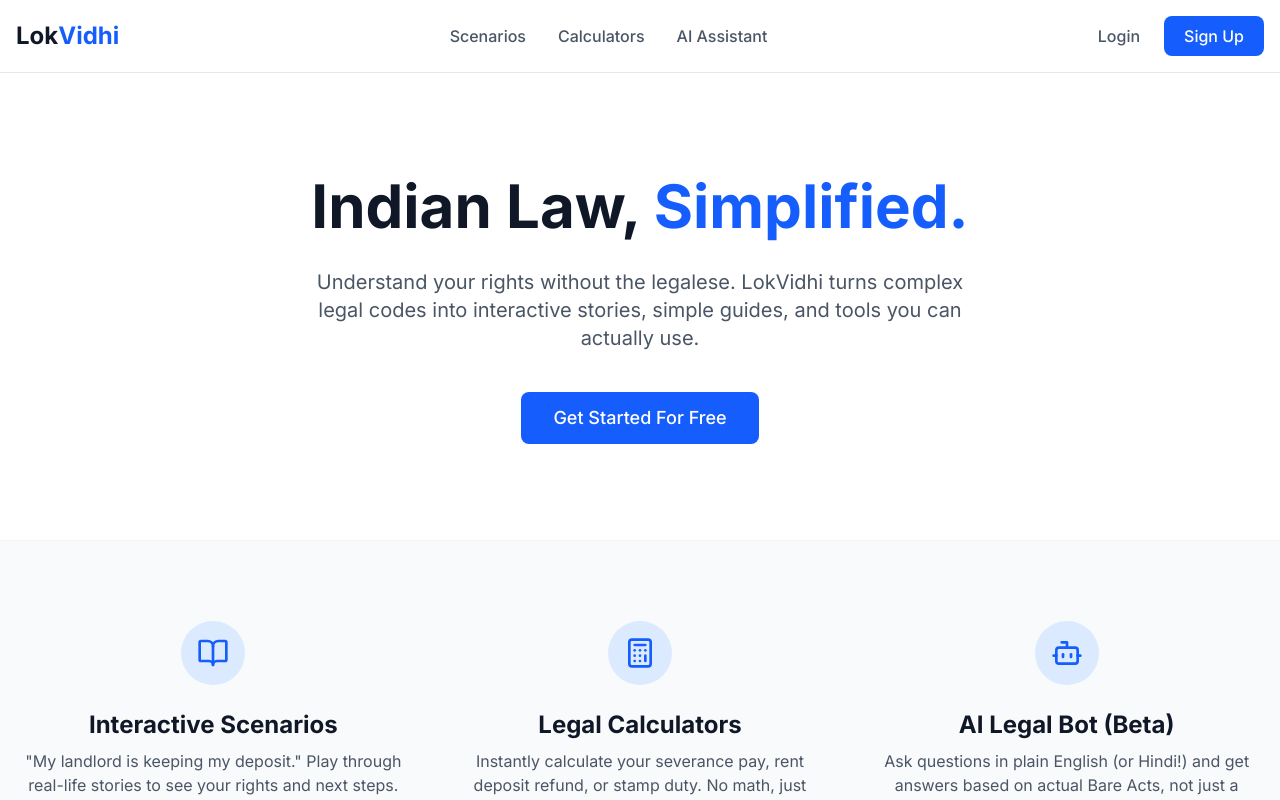
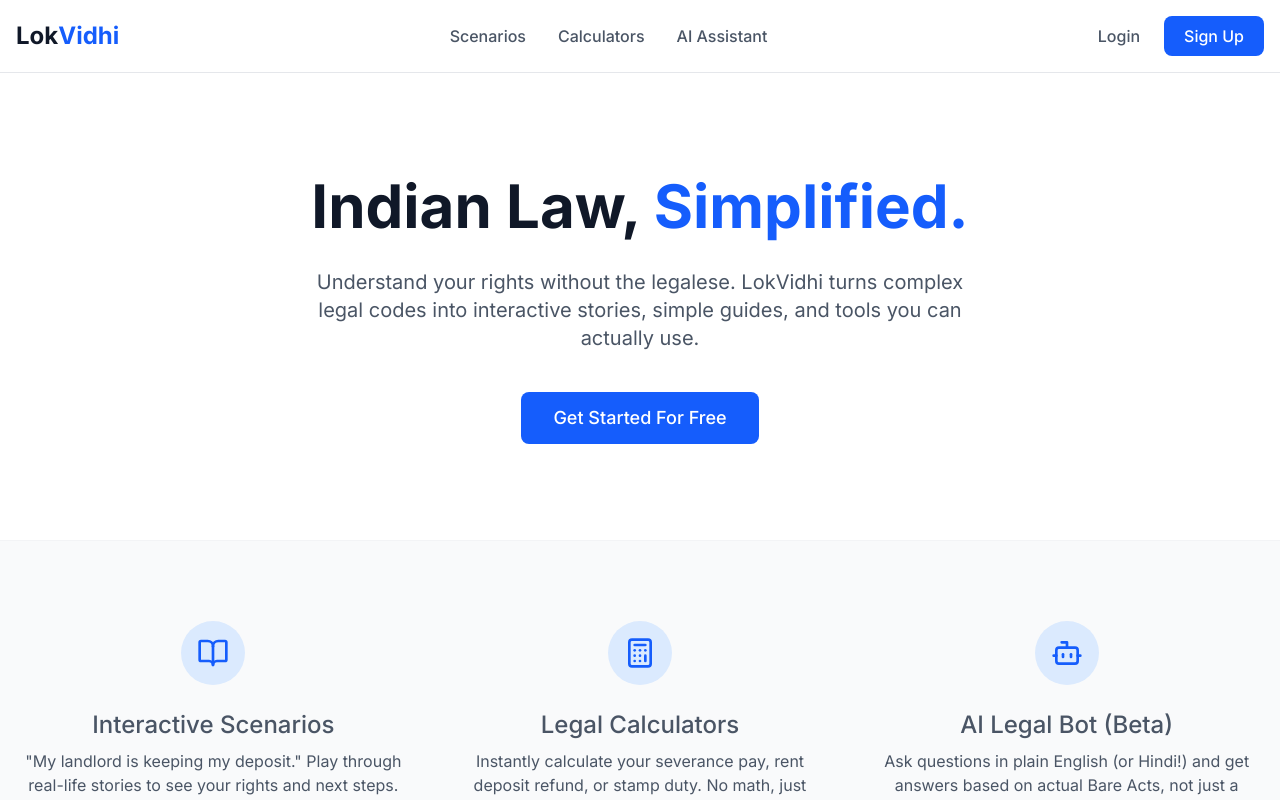
Before and after one commit to Vaibhav0460/LokVidhi, a Next.js app in the folder web/: page / in a window 1280 px wide. Shown: the top 800 px of the page. Built offline with nearby package versions, Linux system fonts and the light colour scheme; no server answers.

Commit message:
Update Home page to include links

```diff
--- a/web/src/app/page.tsx
+++ b/web/src/app/page.tsx
@@ -32,7 +32,7 @@
             <div className="flex h-16 w-16 items-center justify-center rounded-full bg-blue-100 text-blue-600">
               <BookOpen className="h-8 w-8" />
             </div>
-            <h3 className="mt-6 text-2xl font-bold text-gray-900">Interactive Scenarios</h3>
+            <h3 className="mt-6 text-2xl font-bold text-gray-900"><Link href="/scenario" className="text-gray-600 hover:text-gray-900 font-medium">Interactive Scenarios</Link></h3>
             <p className="mt-2 text-gray-600">
               "My landlord is keeping my deposit." Play through real-life stories to see your rights and next steps.
             </p>
@@ -43,7 +43,7 @@
             <div className="flex h-16 w-16 items-center justify-center rounded-full bg-blue-100 text-blue-600">
               <Calculator className="h-8 w-8" />
             </div>
-            <h3 className="mt-6 text-2xl font-bold text-gray-900">Legal Calculators</h3>
+            <h3 className="mt-6 text-2xl font-bold text-gray-900"><Link href="/calculator" className="text-gray-600 hover:text-gray-900 font-medium">Legal Calculators</Link></h3>
             <p className="mt-2 text-gray-600">
               Instantly calculate your severance pay, rent deposit refund, or stamp duty. No math, just answers.
             </p>
@@ -54,7 +54,7 @@
             <div className="flex h-16 w-16 items-center justify-center rounded-full bg-blue-100 text-blue-600">
               <Bot className="h-8 w-8" />
             </div>
-            <h3 className="mt-6 text-2xl font-bold text-gray-900">AI Legal Bot (Beta)</h3>
+            <h3 className="mt-6 text-2xl font-bold text-gray-900"><Link href="/chatbot" className="text-gray-600 hover:text-gray-900 font-medium">AI Legal Bot (Beta)</Link></h3>
             <p className="mt-2 text-gray-600">
               Ask questions in plain English (or Hindi!) and get answers based on actual Bare Acts, not just a guess.
             </p>
```
